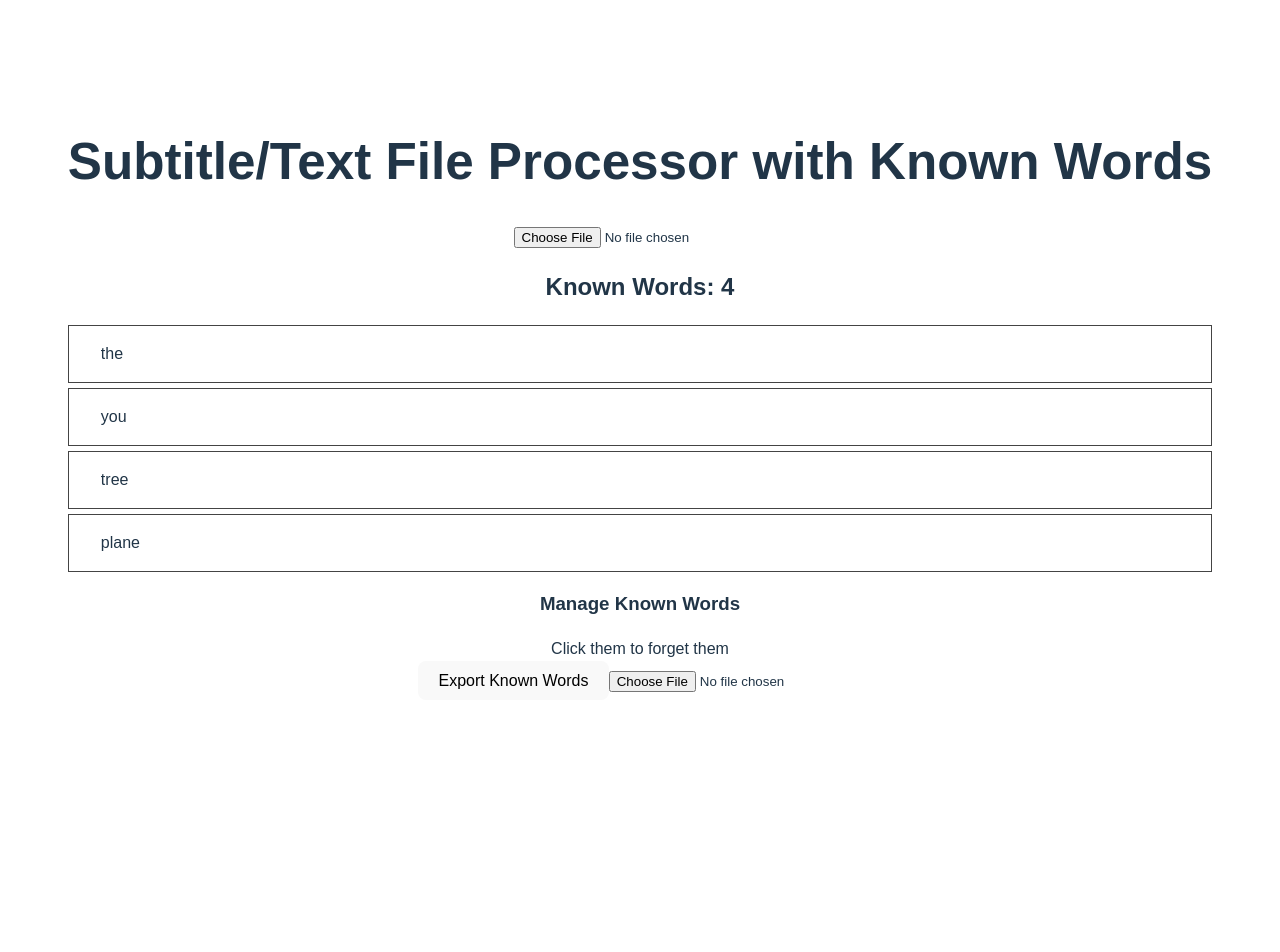
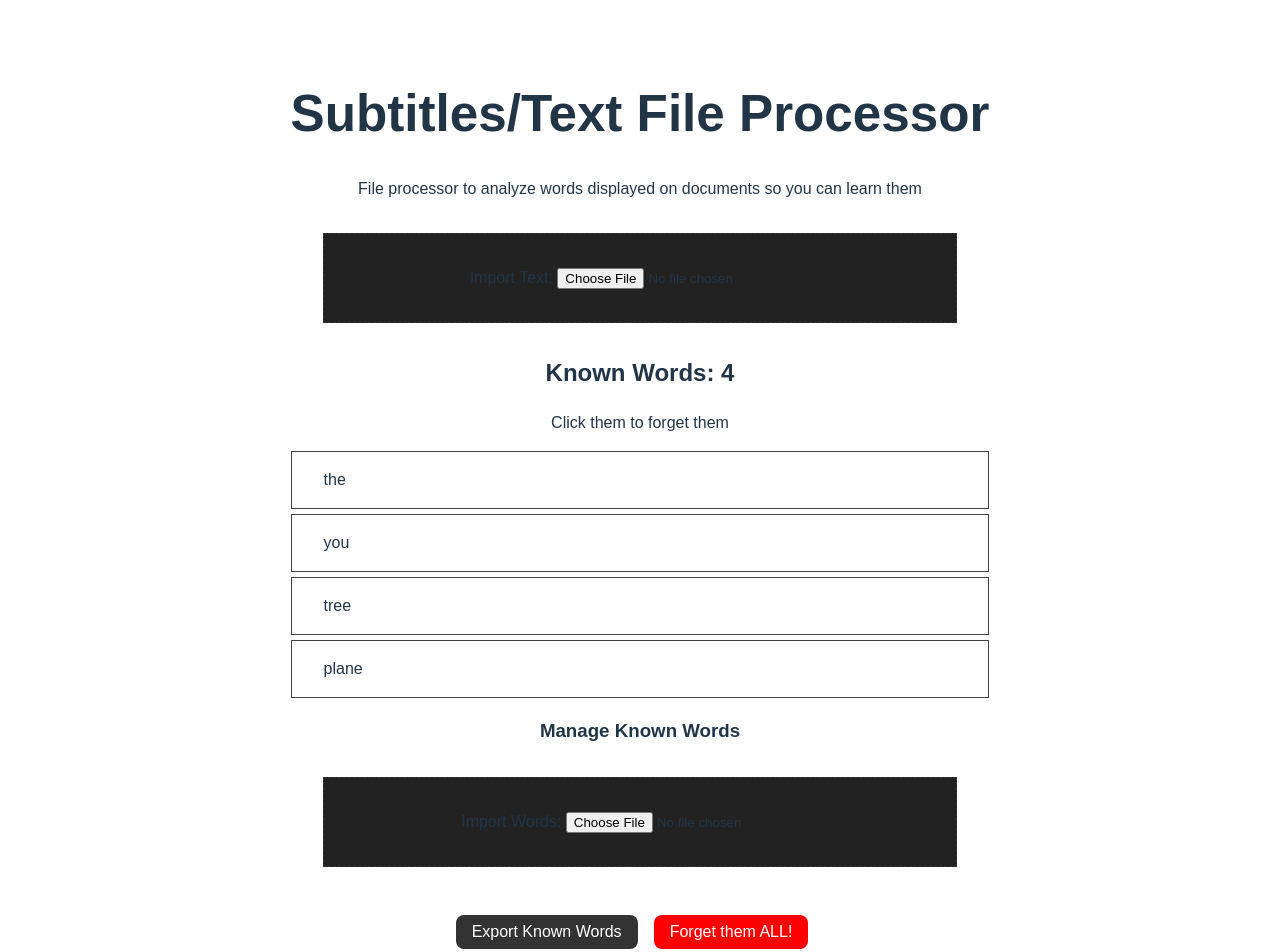
Before and after one commit to jorgetutor/vocabulary-analyzer, a Vue app: page / in a window 1280 px wide. Shown: the top 952 px of the page. Before the commit the page ends 800 px from the top, so only its background shows below. Built offline with nearby package versions, Linux system fonts and the light colour scheme.

Commit message:
Improve interface and add clear button

```diff
--- a/src/App.vue
+++ b/src/App.vue
@@ -1,7 +1,8 @@
 <template>
   <div class="app">
-    <h1>Subtitle/Text File Processor with Known Words</h1>
-    <input type="file" @change="handleFileUpload" accept=".srt,.txt,.sub" />
+    <h1>Subtitles/Text File Processor</h1>
+    <div>File processor to analyze words displayed on documents so you can learn them</div>
+    <div class="import">Import Text: <input type="file" @change="handleFileUpload" accept=".srt,.txt,.sub" /></div>
 
     <div v-if="wordFrequencies.length > 0" style="margin-top:20px;">
       <h2>Words:  {{ wordFrequencies.length }}</h2>
@@ -15,18 +16,18 @@
 
     <div v-if="knownWords.length > 0" style="margin-top:20px;">
       <h2>Known Words: {{ knownWords.length }}</h2>
+      <div>Click them to forget them</div>
       <ul class="item-list">
         <li v-for="(word, index) in knownWords" :key="index" @click="removeKnownWord(word)">
           {{ word }}
         </li>
       </ul>
     </div>
-
     <div>
       <h3>Manage Known Words</h3>
-      <div>Click them to forget them</div>
+      <div class="import">Import Words: <input type="file" @change="importKnownWords" accept=".json" /></div>
       <button @click="exportKnownWords">Export Known Words</button>
-      <input type="file" @change="importKnownWords" accept=".json" />
+      <button @click="clearKnownWords" class="alert">Forget them ALL!</button>
     </div>
   </div>
 </template>
@@ -129,6 +130,11 @@ function removeKnownWord(word) {
   }
 }
 
+function clearKnownWords() {
+  knownWords.value = []
+  saveKnownWords()
+}
+
 function exportKnownWords() {
   const data = JSON.stringify(knownWords.value, null, 2)
   const blob = new Blob([data], { type: 'application/json' })
@@ -192,6 +198,29 @@ li:hover {
     font-family: Arial, sans-serif;
     padding: 20px;
   }
+  .import {
+    margin: 2em;
+    border: 1px dashed #333;
+    padding: 2em;
+    background: #222;
+  }
+  button {
+    background: #333;
+    color: white;
+    border: none;
+    padding: 0.5em 1em;
+    margin-top: 1em;
+    cursor: pointer;
+    margin-right: 1em;
+  }
+  button.alert {
+    background: red;
+    color: white;
+    border: none;
+    padding: 0.5em 1em;
+    margin-top: 1em;
+    cursor: pointer;
+  }
   .item-list {
     list-style-type: none;
     padding: 0;
```
